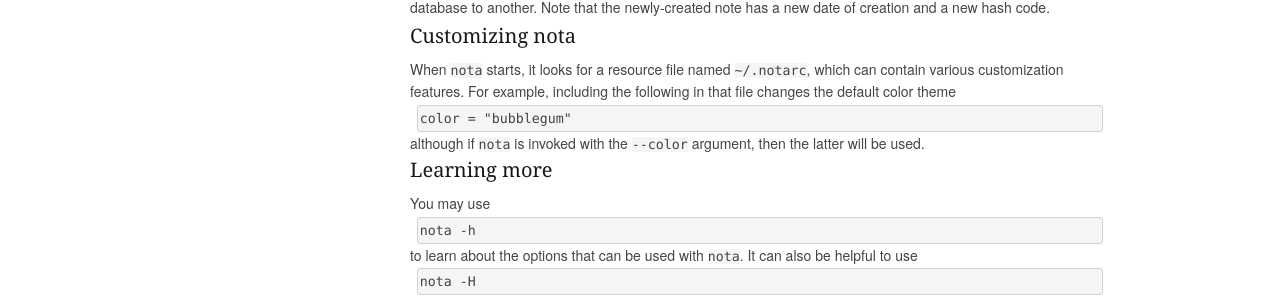
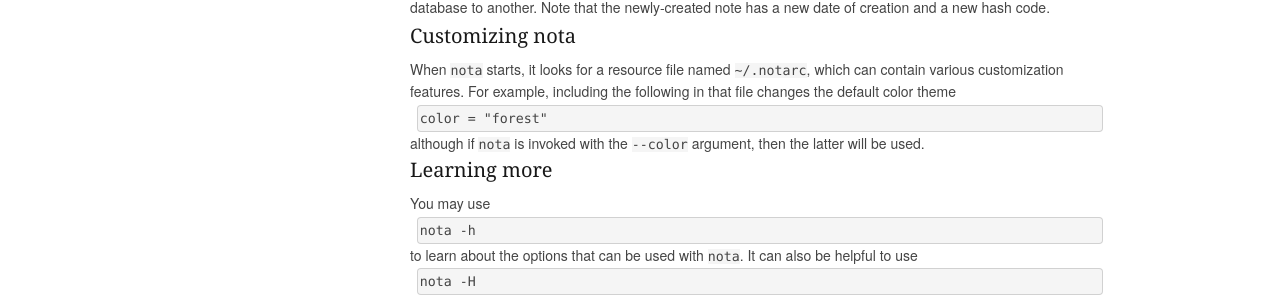
Before and after one commit to dankelley/nota, a Jekyll site: the page built from documentation.html, in a window 1280 px wide. Shown: the part 1401-1700 px from the top of the page. Built offline with Jekyll 4.4.1, drawn with Linux system fonts in a browser that asks for light colours.

Commit message:
default color theme

```diff
--- a/documentation.html
+++ b/documentation.html
@@ -115,7 +115,7 @@ newly-created note has a new date of creation and a new hash code.</p>
 example, including the following in that file changes the default color
 theme
 <pre>
-color = "bubblegum"
+color = "forest"
 </pre>
 although if <code>nota</code> is invoked with the <code>--color</code>
 argument, then the latter will be used.
```
